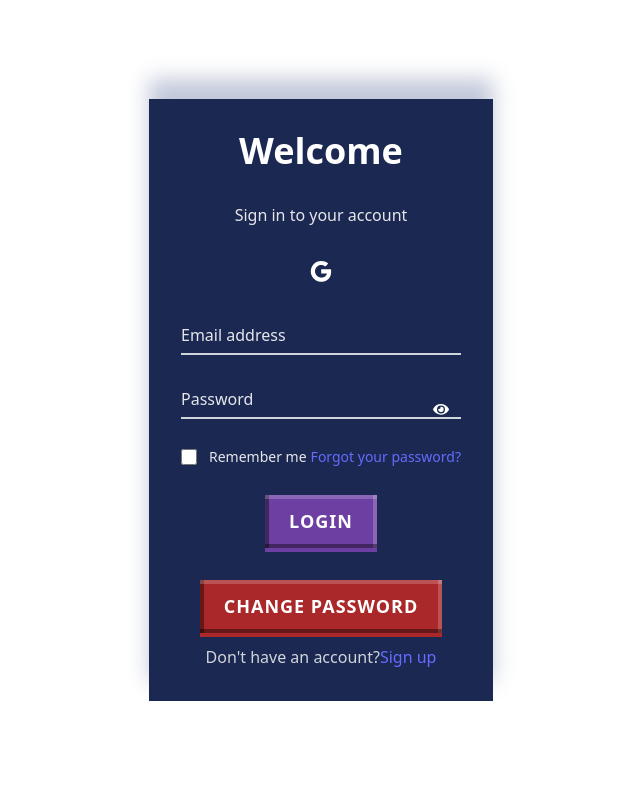
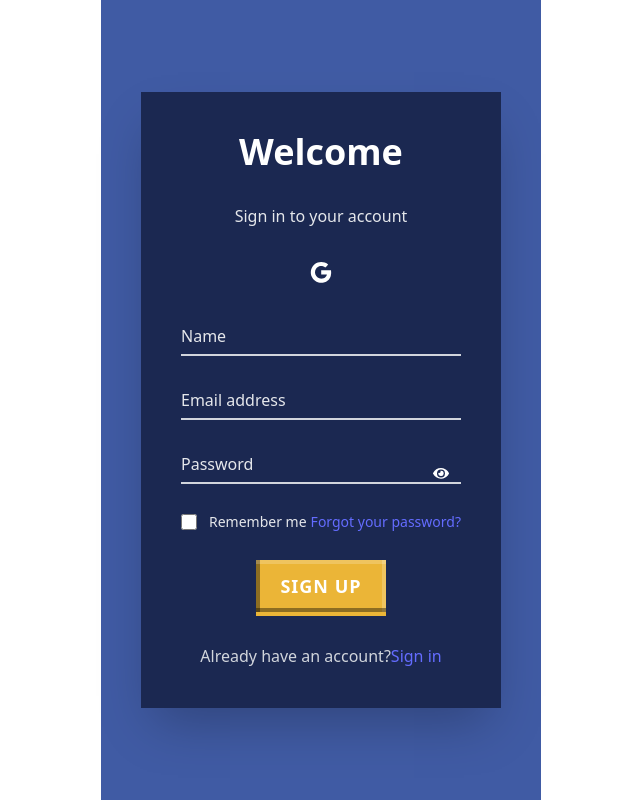
Before and after one commit to drainr/GrandManager, a React (Vite) app: page / in a window 1280 px wide. Shown: the whole page, without its empty margins (319-959 px from the left). Built offline with nearby package versions, Linux system fonts and the light colour scheme.

Commit message:
im having issues making the background fill out the whole screen

```diff
--- a/src/App.css
+++ b/src/App.css
@@ -4,8 +4,11 @@
 #root {
   max-width: 1280px;
   margin: 0 auto;
-  padding: 2rem;
+  padding: 0;
   text-align: center;
+}
+body {
+    margin: 0;
 }
 
 .logo {
--- a/src/App.jsx
+++ b/src/App.jsx
@@ -1,7 +1,6 @@
-
 import './App.css'
-import Dashboard from './pages/Dashboard.jsx';
- import Login from './pages/Login.jsx';
+//import Dashboard from './pages/Dashboard.jsx';
+//import Login from './pages/Login.jsx';
 import SignUp from "./pages/SignUp.jsx";
 //import Calender from './pages/Calender.jsx';
 
@@ -10,8 +9,10 @@ function App() {
 
   return (
     <>
-       <Login/>
-       </>
+        <div className="bg-[#405BA4] min-h-screen">
+       <SignUp/>
+        </div>
+    </>
   )
 }
 
--- a/src/index.css
+++ b/src/index.css
@@ -5,7 +5,8 @@
   font-family: system-ui, Avenir, Helvetica, Arial, sans-serif;
   line-height: 1.5;
   font-weight: 400;
-
+    margin: 0;
+    height:100%;
   color-scheme: light dark;
   color: rgba(255, 255, 255, 0.87);
   background-color: #242424;
--- a/src/pages/Login.jsx
+++ b/src/pages/Login.jsx
@@ -44,12 +44,12 @@ const Login = () => {
     };
     return (
         <div className='bg-[#1B2851]'>
-        <div style={{animation: 'slideInFromLeft 1s ease-out'}} className="max-w-md w-full overflow-hidden p-8 space-y-8 shadow-[0px_-20px_20px_0px_rgba(54,74,133,0.3)]">
-            <h2 style={{animation: 'appear 2s ease-out'}} className="text-center text-4xl font-extrabold text-white">
+        <div className="max-w-md w-full overflow-hidden p-8 space-y-8 ">
+            <h2 className="text-center text-4xl font-extrabold text-white">
                 Welcome
             </h2>
-            <p style={{animation: 'appear 3s ease-out'}} className="text-center text-gray-200">
-                Sign in to your account
+            <p className="text-center text-gray-200">
+                Login to your account
             </p>
             <div className="login-with">
                 <div className="button-log flex justify-center flex-row">
--- a/src/pages/SignUp.jsx
+++ b/src/pages/SignUp.jsx
@@ -15,12 +15,12 @@ const SignUp = () => {
     const [showPassword, setShowPassword] = useState(false);
 
     return (
-        <div className='bg-[#1B2851] '>
-            <div style={{animation: 'slideInFromLeft 1s ease-out'}} className="max-w-md w-full overflow-hidden p-8 space-y-8 shadow-[0px_-20px_20px_0px_rgba(54,74,133,0.3)]">
-                <h2 style={{animation: 'appear 2s ease-out'}} className="text-center text-4xl font-extrabold text-white">
+        <div className="bg-[#405BA4] min-h-screen w-full flex items-center justify-center p-10">
+            <div className="bg-[#1B2851] max-w-md w-full p-10 space-y-8 shadow-2xl">
+                <h2 className="text-center text-4xl font-extrabold text-white">
                     Welcome
                 </h2>
-                <p style={{animation: 'appear 3s ease-out'}} className="text-center text-gray-200">
+                <p className="text-center text-gray-200">
                     Sign in to your account
                 </p>
                 <div className="login-with">
```
